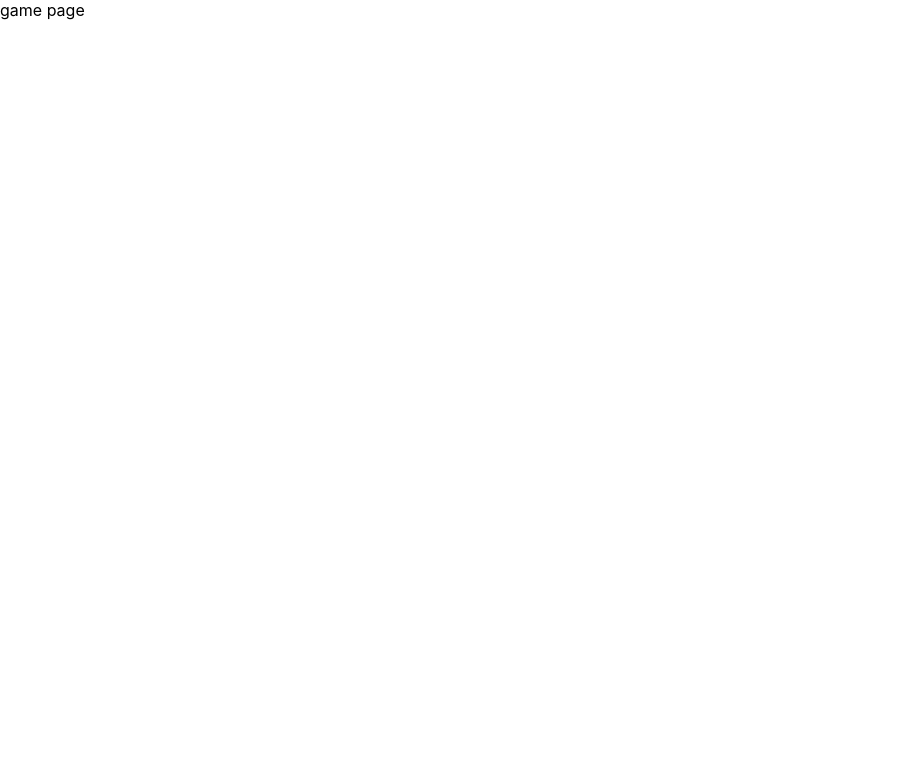
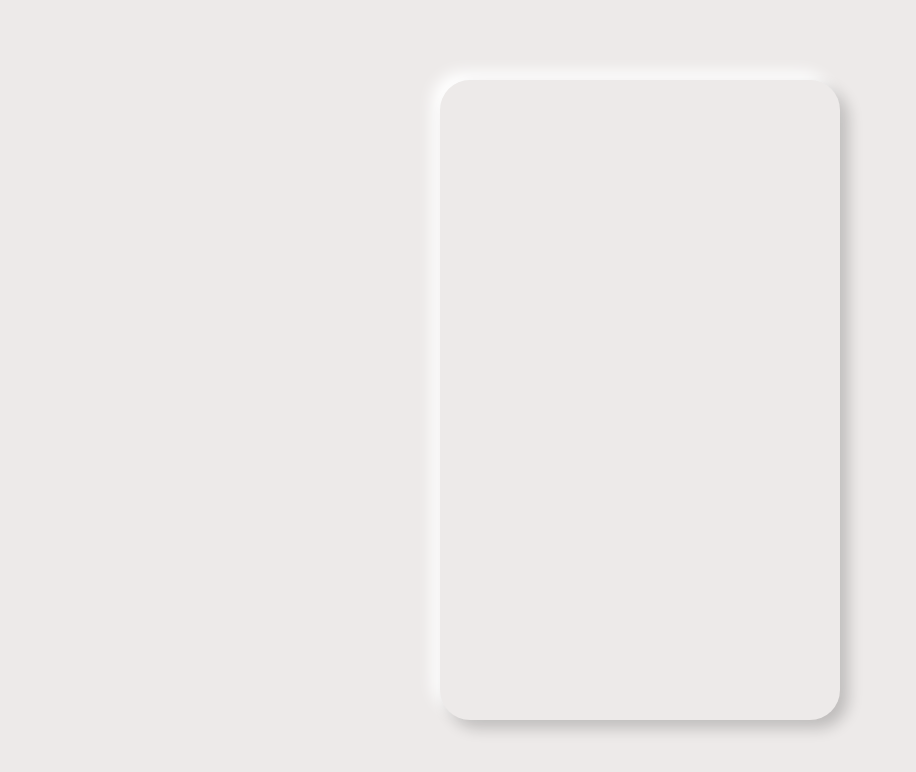
Before and after one commit to curry0622/Tetris-Web-Game, a React (Create React App) app: page / in a window 1280 px wide. Before the commit this address led to /game. Shown: the top 772 px of the page, without its empty margins (0-916 px from the left). Built offline with nearby package versions, Linux system fonts and the light colour scheme.

Commit message:
feat: board styles

```diff
--- a/package.json
+++ b/package.json
@@ -6,15 +6,16 @@
     "@testing-library/jest-dom": "^5.11.4",
     "@testing-library/react": "^11.1.0",
     "@testing-library/user-event": "^12.1.10",
+    "@types/classnames": "^2.2.11",
     "@types/jest": "^26.0.15",
     "@types/node": "^12.0.0",
     "@types/react": "^16.9.53",
     "@types/react-dom": "^16.9.8",
     "@types/react-router-dom": "^5.1.7",
+    "classnames": "^2.2.6",
     "node-sass": "4.14.0",
     "react": "^17.0.1",
     "react-dom": "^17.0.1",
-    "react-router-dom": "^5.2.0",
     "react-scripts": "4.0.1",
     "typescript": "^4.0.3",
     "web-vitals": "^0.2.4"
@@ -41,7 +42,6 @@
   "devDependencies": {
     "@typescript-eslint/eslint-plugin": "^4.13.0",
     "@typescript-eslint/parser": "^4.13.0",
-    "classnames": "^2.2.6",
     "eslint": "^7.17.0",
     "eslint-config-airbnb-typescript": "^12.0.0",
     "eslint-config-prettier": "^7.1.0",
--- a/src/App.tsx
+++ b/src/App.tsx
@@ -1,15 +1,8 @@
 import React from 'react';
-import { Switch, Route, Redirect } from 'react-router-dom';
-import './scss/App.scss';
-import GamePage from './pages/game';
+import Game from './game';
 
 function App() {
-  return (
-    <Switch>
-      <Route path="/game" component={GamePage} />
-      <Redirect to="/game" />
-    </Switch>
-  );
+  return <Game />;
 }
 
 export default App;
--- /dev/null
+++ b/src/game/board.tsx
@@ -0,0 +1,6 @@
+import React from 'react';
+import classNames from 'classnames';
+
+const Board: React.FC = () => <div className={classNames('board-container')} />;
+
+export default Board;
--- /dev/null
+++ b/src/game/index.tsx
@@ -0,0 +1,11 @@
+import React from 'react';
+import classNames from 'classnames';
+import Board from './board';
+
+const Game: React.FC = () => (
+  <main className={classNames('game-container')}>
+    <Board />
+  </main>
+);
+
+export default Game;
--- a/src/index.tsx
+++ b/src/index.tsx
@@ -1,15 +1,12 @@
 import React from 'react';
 import ReactDOM from 'react-dom';
-import { BrowserRouter } from 'react-router-dom';
 import './scss/index.scss';
 import App from './App';
 import reportWebVitals from './reportWebVitals';
 
 ReactDOM.render(
   <React.StrictMode>
-    <BrowserRouter>
-      <App />
-    </BrowserRouter>
+    <App />
   </React.StrictMode>,
   document.getElementById('root'),
 );
--- a/src/pages/game.tsx
+++ /dev/null
@@ -1,5 +0,0 @@
-import React from 'react';
-
-const GamePage: React.FC = () => <div>game page</div>;
-
-export default GamePage;
--- a/src/scss/App.scss
+++ /dev/null
@@ -1,38 +0,0 @@
-.App {
-  text-align: center;
-}
-
-.App-logo {
-  height: 40vmin;
-  pointer-events: none;
-}
-
-@media (prefers-reduced-motion: no-preference) {
-  .App-logo {
-    animation: App-logo-spin infinite 20s linear;
-  }
-}
-
-.App-header {
-  background-color: #282c34;
-  min-height: 100vh;
-  display: flex;
-  flex-direction: column;
-  align-items: center;
-  justify-content: center;
-  font-size: calc(10px + 2vmin);
-  color: white;
-}
-
-.App-link {
-  color: #61dafb;
-}
-
-@keyframes App-logo-spin {
-  from {
-    transform: rotate(0deg);
-  }
-  to {
-    transform: rotate(360deg);
-  }
-}
--- /dev/null
+++ b/src/scss/game/board.scss
@@ -0,0 +1,9 @@
+.board-container {
+  min-width: 25rem;
+  min-height: 40rem;
+  background-color: #edeae9;
+  border-radius: 30px;
+  box-shadow:
+    8px 8px 15px rgba(0, 0, 0, 0.2),
+    -8px -8px 15px rgba(255, 255, 255, 1);
+}
--- /dev/null
+++ b/src/scss/game/index.scss
@@ -0,0 +1,10 @@
+@import './board.scss';
+
+.game-container {
+  min-width: 100vw;
+  min-height: 100vh;
+  display: flex;
+  justify-content: center;
+  align-items: center;
+  background-color: #edeae9;
+}
--- a/src/scss/index.scss
+++ b/src/scss/index.scss
@@ -1,3 +1,15 @@
+@import './game';
+
+* {
+  margin: 0;
+  padding: 0;
+  box-sizing: border-box;
+}
+
+html {
+  min-height: 100vh;
+}
+
 body {
   margin: 0;
   font-family: -apple-system, BlinkMacSystemFont, 'Segoe UI', 'Roboto', 'Oxygen',
```
Also changed, not shown: 1 other file (tests, documents, lock files or other folders).
